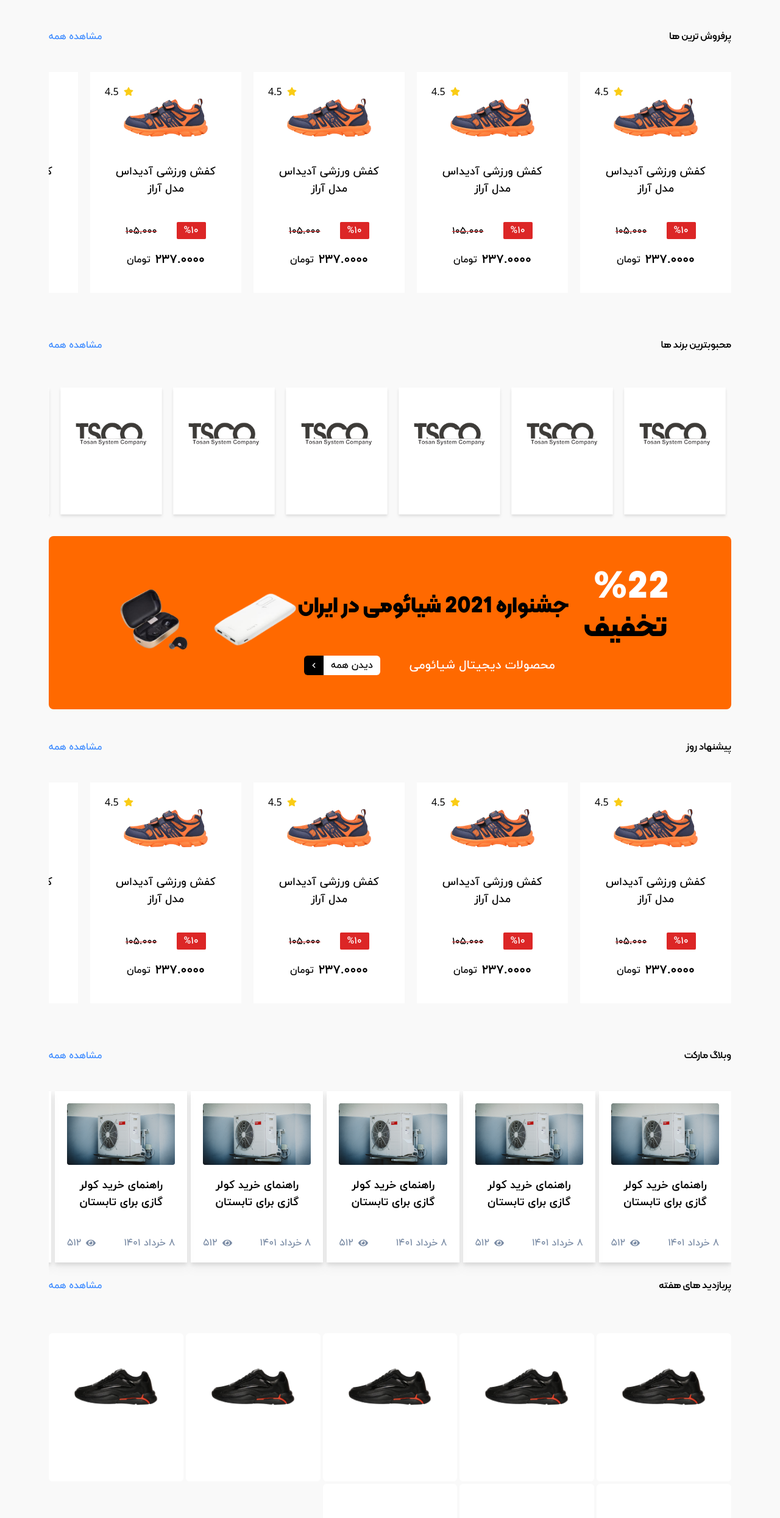
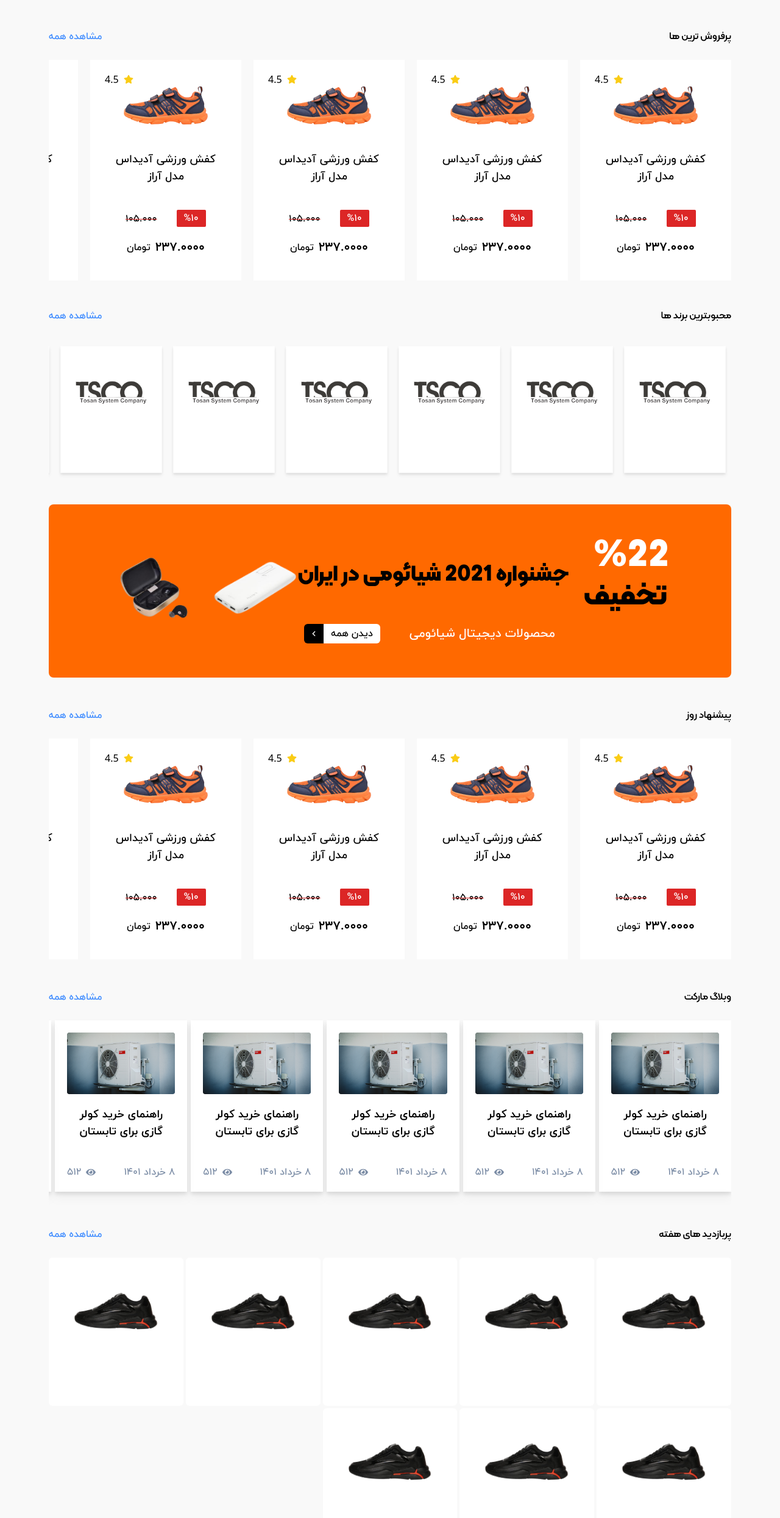
Before and after one commit to Ario-Team/shapino-frontend, a Next.js app: page / in a window 1280 px wide. Shown: the part 1542-4031 px from the top of the page at 61% size. Built offline with nearby package versions, Linux system fonts and the light colour scheme.

Commit message:
Fixed the sizes

```diff
--- a/components/BaseSlider.jsx
+++ b/components/BaseSlider.jsx
@@ -7,9 +7,12 @@
   children,
   customBreakpoints,
   customStarterView,
+  className,
 }) => {
   return (
-    <div className="w-11/12 mt-12 mx-auto flex flex-col gap-5 lg:mx-0 lg:w-full">
+    <div
+      className={`w-11/12 mx-auto flex flex-col lg:mx-0 lg:w-full ${className}`}
+    >
       <div className="w-full flex flex-row justify-between items-center">
         <span className="font-kalameh font-bold text-xl">{title}</span>
         <span className="font-iran-yekan font-medium text-base cursor-pointer text-[#3F8CFF] transition-all duration-300 hover:drop-shadow-md">
--- a/components/BlogPostsSlider.jsx
+++ b/components/BlogPostsSlider.jsx
@@ -6,6 +6,7 @@
   return (
     <BaseSlider
       title="وبلاگ مارکت"
+      className="mt-6"
       customStarterView={1}
       customBreakpoints={{
         0: {
--- a/components/MostSellSlider.jsx
+++ b/components/MostSellSlider.jsx
@@ -4,7 +4,7 @@
 
 const MostSellSlider = () => {
   return (
-    <BaseSlider title="پرفروش ترین ها">
+    <BaseSlider title="پرفروش ترین ها" className="mt-12">
       <SwiperSlide>
         <ProductItem />
       </SwiperSlide>
--- a/components/MostViewed.jsx
+++ b/components/MostViewed.jsx
@@ -3,7 +3,7 @@
 
 const MostViewed = () => {
   return (
-    <div className="w-11/12 mx-auto lg:w-full lg:mx-0">
+    <div className="w-11/12 mx-auto lg:w-full lg:mx-0 mt-8">
       <div className="w-full flex flex-row justify-between items-center">
         <span className="font-kalameh font-bold text-xl">
           پربازدید های هفته
@@ -12,7 +12,7 @@
           مشاهده همه
         </span>
       </div>
-      <div className="grid my-16 place-items-center grid-cols-2 gap-y-1 gap-x-1 sm:grid-cols-3 lg:grid-cols-4 xl:grid-cols-5 xxl:grid-cols-6">
+      <div className="grid mt-6 mb-20 place-items-center grid-cols-2 gap-y-1 gap-x-1 sm:grid-cols-3 lg:grid-cols-4 xl:grid-cols-5 xxl:grid-cols-6">
         <MostViewedBox />
         <MostViewedBox />
         <MostViewedBox />
--- a/components/PopularBrands.jsx
+++ b/components/PopularBrands.jsx
@@ -6,6 +6,7 @@
   return (
     <BaseSlider
       title={"محبوبترین برند ها"}
+      className="mt-5"
       customBreakpoints={{
         1: {
           slidesPerView: 2,
--- a/components/PopularBrandsBox.jsx
+++ b/components/PopularBrandsBox.jsx
@@ -4,7 +4,7 @@
 
 const PopularBrandsBox = ({ src, count, rate }) => {
   return (
-    <div className="group cursor-pointer bg-white w-full flex flex-col items-center px-7 py-5 transition-all duration-300 drop-shadow-md scale-90 hover:drop-shadow-xl hover:scale-105 hover:shadow-[#FF6230]/40 hover:shadow-md">
+    <div className="group cursor-pointer bg-white w-full flex flex-col items-center px-7 py-5 transition-all duration-300 drop-shadow-md scale-90 hover:drop-shadow-xl hover:scale-105 hover:shadow-[#FF6230]/40 hover:shadow-xl">
       <div>
         <Image
           loading="eager"
--- a/components/ProductDailyRecommendSlider.jsx
+++ b/components/ProductDailyRecommendSlider.jsx
@@ -4,7 +4,7 @@
 
 const ProductDailyRecommendSlider = () => {
   return (
-    <BaseSlider title="پیشنهاد روز">
+    <BaseSlider title="پیشنهاد روز" className="mt-12">
       <SwiperSlide>
         <ProductItem />
       </SwiperSlide>
--- a/components/XiaomiFestival.jsx
+++ b/components/XiaomiFestival.jsx
@@ -5,7 +5,7 @@
 
 const XiaomiFestival = () => {
   return (
-    <div className="bg-[#FF6900] flex justify-around px-24 rounded-lg w-11/12 py-14 mx-auto lg:w-full">
+    <div className="bg-[#FF6900] flex justify-around px-24 rounded-lg w-11/12 py-14 mx-auto my-4 lg:w-full">
       <div className="grid lg:grid-cols-4 place-conent-center place-items-center ">
         <div className="font-kalameh font-bold w-full flex flex-col gap-6 items-center justify-center lg:col-span-4 lg:flex-row lg:w-max">
           <div className="flex flex-row font-extrabold items-center w-max lg:gap-5 lg:flex-col">
```
